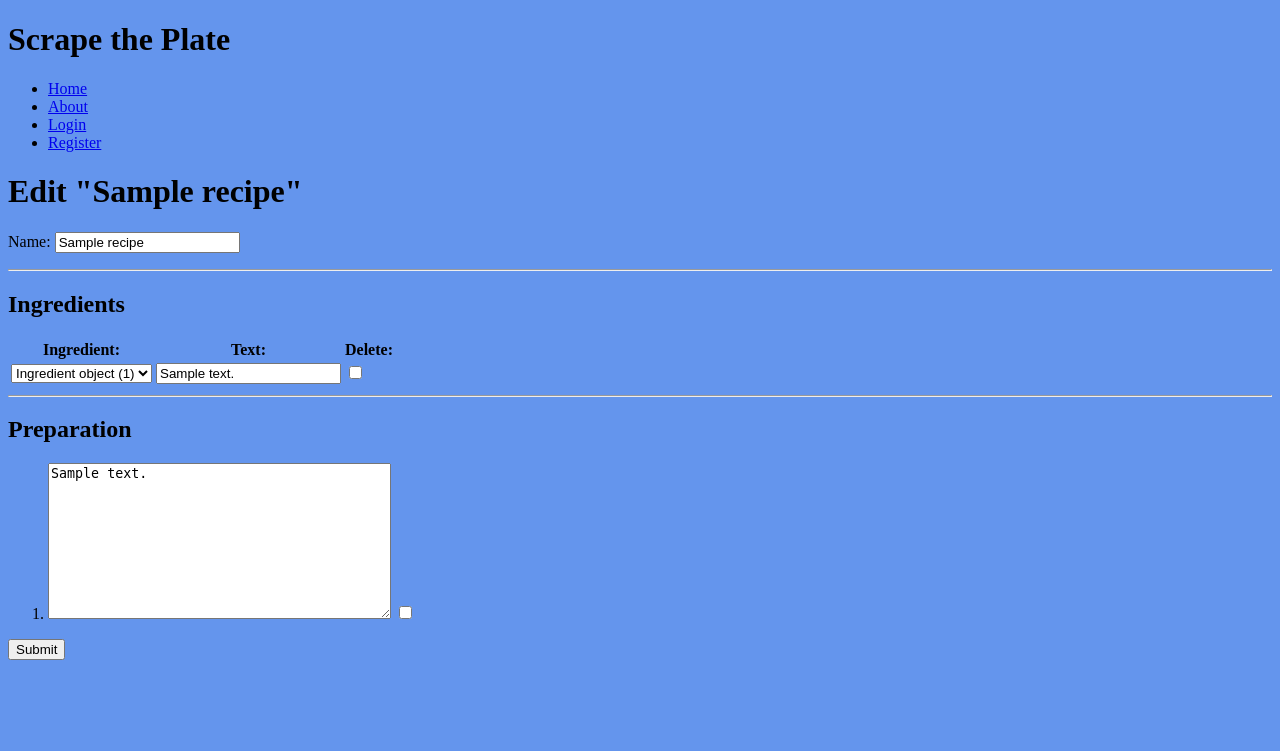
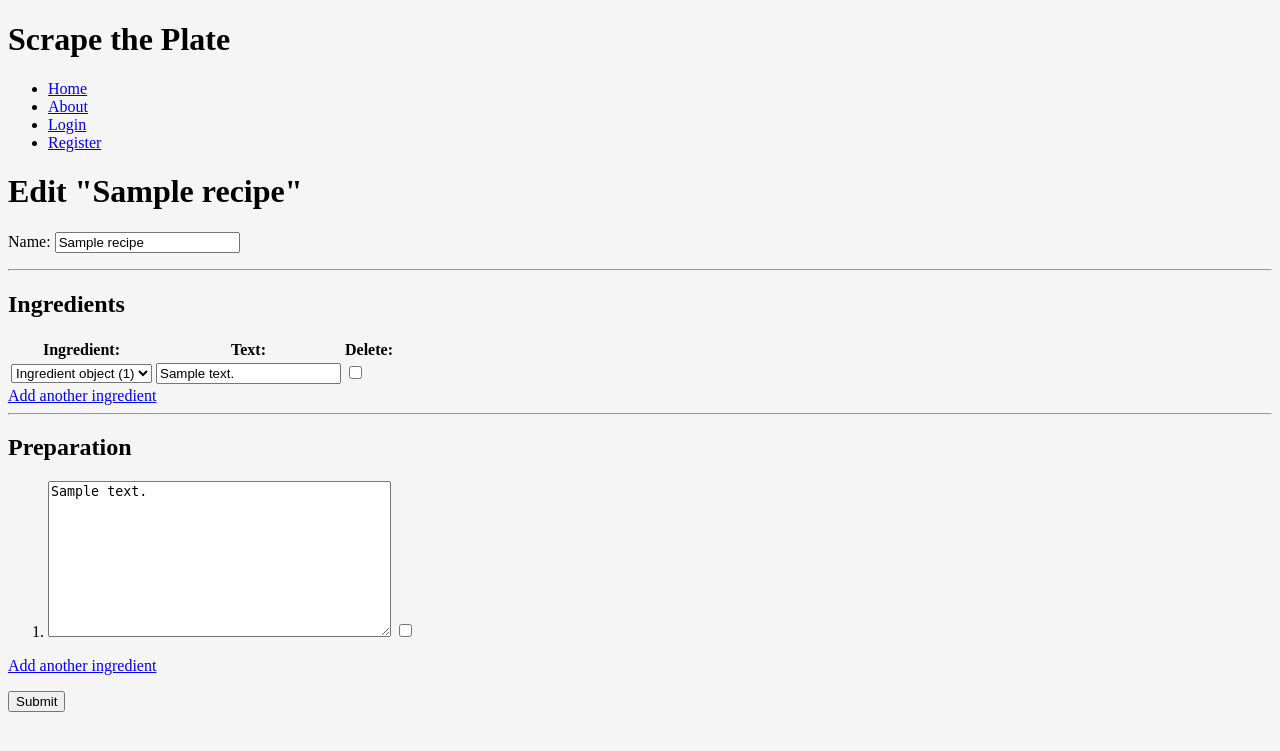
Before and after one commit to jf248/scrape-the-plate, a Django app: a page that uses recipes/templates/recipes/base.html in a window 1280 px wide. Shown: the top 751 px of the page. Run offline with Django 3.2, Linux system fonts and the light colour scheme; tables that the repository leaves empty hold one stand-in row (values such as "Sample post"); some libraries are stand-ins or nearby versions.

Commit message:
added jquery for adding another form to formset

```diff
--- a/recipes/admin.py
+++ b/recipes/admin.py
@@ -1,5 +1,5 @@
 from django.contrib import admin
-from recipes.models import Recipe
+from recipes.models import Recipe, RecipeIngredient
 
 
 # set up automated slug creation
@@ -10,3 +10,4 @@ class RecipeAdmin(admin.ModelAdmin):
 
 # and register it
 admin.site.register(Recipe, RecipeAdmin)
+admin.site.register(RecipeIngredient)
--- a/recipes/forms.py
+++ b/recipes/forms.py
@@ -1,5 +1,5 @@
 from django.forms import ModelForm
-from recipes.models import Recipe
+from recipes.models import Recipe, Ingredient
 
 
 class RecipeForm(ModelForm):
@@ -7,3 +7,10 @@ class RecipeForm(ModelForm):
     class Meta:
         model = Recipe
         fields = ('name',)
+
+
+class IngredientForm(ModelForm):
+
+    class Meta:
+        model = Ingredient
+        fields = ('name',)
--- a/recipes/static/recipes/css/style.css
+++ b/recipes/static/recipes/css/style.css
@@ -1,3 +1,3 @@
 body {
-    background-color: cornflowerblue;
+    background-color: whitesmoke;
 }
--- /dev/null
+++ b/recipes/static/recipes/js/base.js
@@ -0,0 +1,14 @@
+function cloneMore(fs) {
+    var selector = "." + fs +":last"
+    var newElement = $(selector).clone(true);
+    var total = $('#id_' + fs + '-TOTAL_FORMS').val();
+    newElement.find("[id^=id_]").each(function() {
+    	console.log($(this))
+        var name = $(this).attr('name').replace('-' + (total-1) + '-','-' + total + '-');
+        var id = 'id_' + name;
+        $(this).attr({'name': name, 'id': id}).val('');
+    });
+    total++;
+    $('#id_' + fs + '-TOTAL_FORMS').val(total);
+    $(selector).after(newElement);
+}
--- /dev/null
+++ b/recipes/templates/recipes/add_ingredient.html
@@ -0,0 +1,5 @@
+ <form role="form" action="" method="post">
+        {% csrf_token %}
+        {{ form.as_p }}
+         <button type="submit">Submit</button>
+ </form>
--- a/recipes/templates/recipes/base.html
+++ b/recipes/templates/recipes/base.html
@@ -8,7 +8,9 @@
             Scrape the Plate
         {% endblock title %}
     </title>
-    <link rel="stylesheet" href="{% static 'recipes/css/style.css' %}" />
+    <script src="https://ajax.googleapis.com/ajax/libs/jquery/3.1.1/jquery.min.js"></script>
+    <script src="{% static 'recipes/js/base.js' %}"></script>
+    <link rel="stylesheet" href="{% static 'recipes/css/style.css' %}"/>
 </head>
 <body>
     {% block header %}
--- a/recipes/templates/recipes/index.html
+++ b/recipes/templates/recipes/index.html
@@ -10,4 +10,5 @@
         <li><a href="{% url 'recipes:recipe_detail' slug=recipe.slug %}">{{ recipe.name }}</a></li>
         {% endfor %}
     </ul>
+    <a href="{% url 'recipes:add_recipe' %}">Add another recipe</a>
 {% endblock content %}
--- a/recipes/templates/recipes/recipe_edit.html
+++ b/recipes/templates/recipes/recipe_edit.html
@@ -4,8 +4,12 @@
 {% endblock title %}
 
 {% block content %}
-    <h1>Edit "{{ recipe.name }}"</h1>
-    <form role="form" name="form" action="" method="post">
+    {% if new %}
+        <h1>New Recipe</h1>
+    {% else %}
+        <h1>Edit "{{ recipe.name }}"</h1>
+    {% endif %}
+    <form role="form" action="" method="post">
         {% csrf_token %}
         {{ form.as_p }}
         <hr>
@@ -13,9 +17,6 @@
         <h2>Ingredients</h2>
         <table>
             {% for form in ri_formset %}
-                {% for hidden in form.hidden_fields %}
-                    {{ hidden }}
-                {% endfor %}
                 {% if forloop.first %}
                     <thead>
                         {% for field in form.visible_fields %}
@@ -23,25 +24,35 @@
                         {% endfor %}
                     </thead>
                 {% endif %}
-                <tr>
+                <tr class="recipeingredient_set">
                     {% for field in form.visible_fields %}
                         <td>{{ field }}<br>{{ field.errors }}</td>
                     {% endfor %}
+                    {% for hidden in form.hidden_fields %}
+                        <td class="hidden">{{ hidden }}</td>
+                    {% endfor %}
                 </tr>
             {% endfor %}
+
         </table>
+        <a href="#" class="add_more" fs="recipeingredient_set">Add another ingredient</a>
+
+
         <hr>
         <h2>Preparation</h2>
         {{ rs_formset.management_form }}
 
         <ol>
             {% for form in rs_formset %}
-                {% for hidden in form.hidden_fields %}
-                    {{ hidden }}
-                {% endfor %}
-                    <li>{{ form.text }} {{form.DELETE }}</li>
+                    <li class="recipestep_set">{{ form.text }} {{form.DELETE }}{% for h in form.hidden_fields %}{{ h }}{% endfor %}</li>
             {% endfor %}
         </ol>
-        <button type="submit">Submit</button>
+        <a href="#" class="add_more" fs="recipestep_set">Add another ingredient</a>
+        <p><button type="submit">Submit</button></p>
     </form>
+        <script>
+            $('.add_more').click(function() {
+                cloneMore($(this).attr('fs'));
+            });
+        </script>
 {% endblock content %}
--- a/recipes/urls.py
+++ b/recipes/urls.py
@@ -12,6 +12,8 @@ extra_patterns = [
 urlpatterns = [
     url(r'^$', views.index, name='index'),
     url(r'^about/$', views.AboutView.as_view(), name='about'),
+    url(r'^add_recipe/$', views.recipe_edit, {'slug': None},
+        name='add_recipe'),
     url(r'^(?P<slug>[-\w]+)/', include(extra_patterns)),
 ]
 
--- a/recipes/views.py
+++ b/recipes/views.py
@@ -1,8 +1,8 @@
-from django.shortcuts import render, redirect
+from django.shortcuts import render, redirect, HttpResponse
 from django.views.generic import TemplateView
 from django.forms import inlineformset_factory
-from .models import Recipe, RecipeIngredient, RecipeStep
-from .forms import RecipeForm
+from .models import Recipe, RecipeIngredient, RecipeStep, Ingredient
+from .forms import RecipeForm, IngredientForm
 
 
 def index(request):
@@ -28,7 +28,12 @@ def recipe_detail(request, slug):
 
 
 def recipe_edit(request, slug):
-    recipe = Recipe.objects.get(slug=slug)
+    if slug is None:
+        recipe = Recipe()
+        new = True
+    else:
+        recipe = Recipe.objects.get(slug=slug)
+        new = False
     RecipeIngredientInlineFormset = inlineformset_factory(
         Recipe, RecipeIngredient, fields=('ingredient', 'text',), extra=0
     )
@@ -45,7 +50,7 @@ def recipe_edit(request, slug):
             request.POST, request.FILES, instance=recipe)
         if form.is_valid() and ri_formset.is_valid() and \
                 rs_formset.is_valid():
-            # We need to generate slug field, so dont't commit and use
+            # We need to generate slug field, so don't commit and use
             # Recipe's overridden save() method
             recipe = form.save(commit=False)
             recipe.save()
@@ -61,6 +66,7 @@ def recipe_edit(request, slug):
             'form': form,
             'ri_formset': ri_formset,
             'rs_formset': rs_formset,
+            'new': new
     })
 
 
@@ -92,5 +98,7 @@ def toggle_mark(request, slug):
 
 
 
+
+
 class AboutView(TemplateView):
     template_name = 'recipes/about.html'
```
